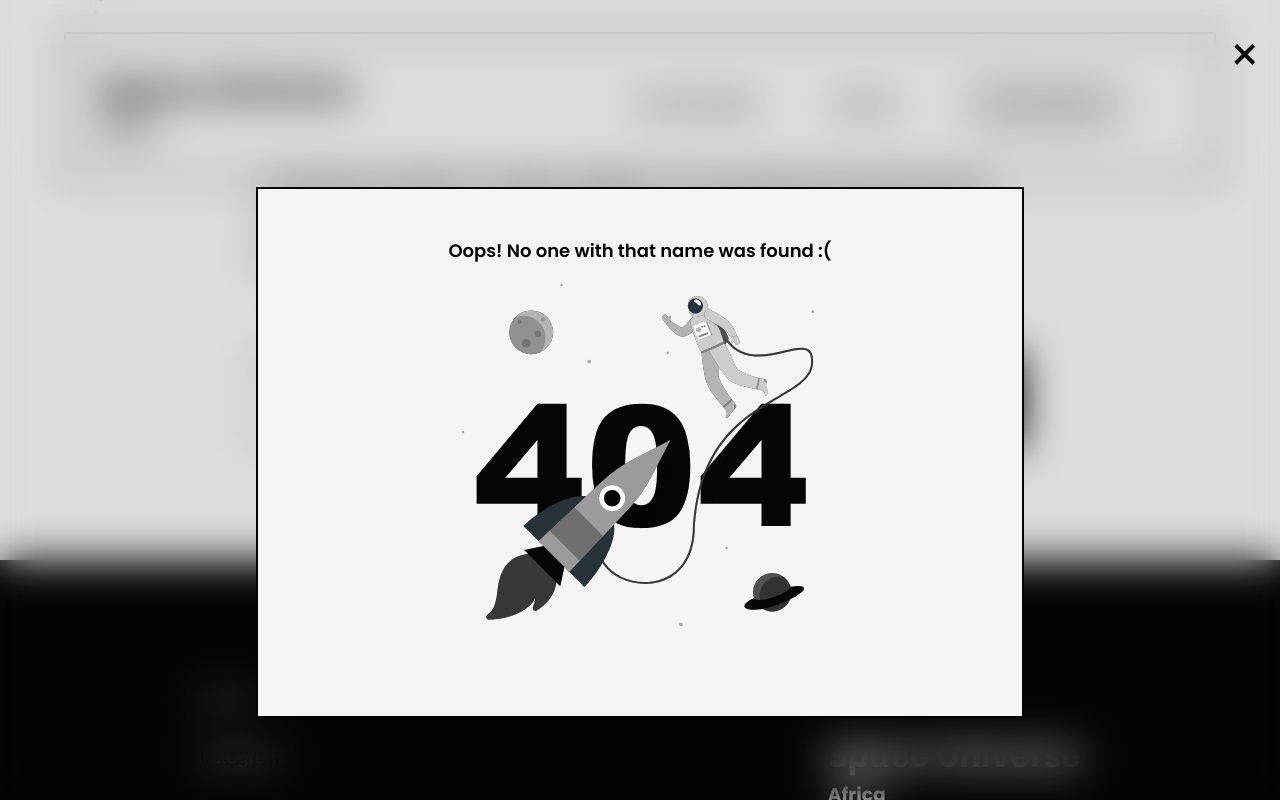
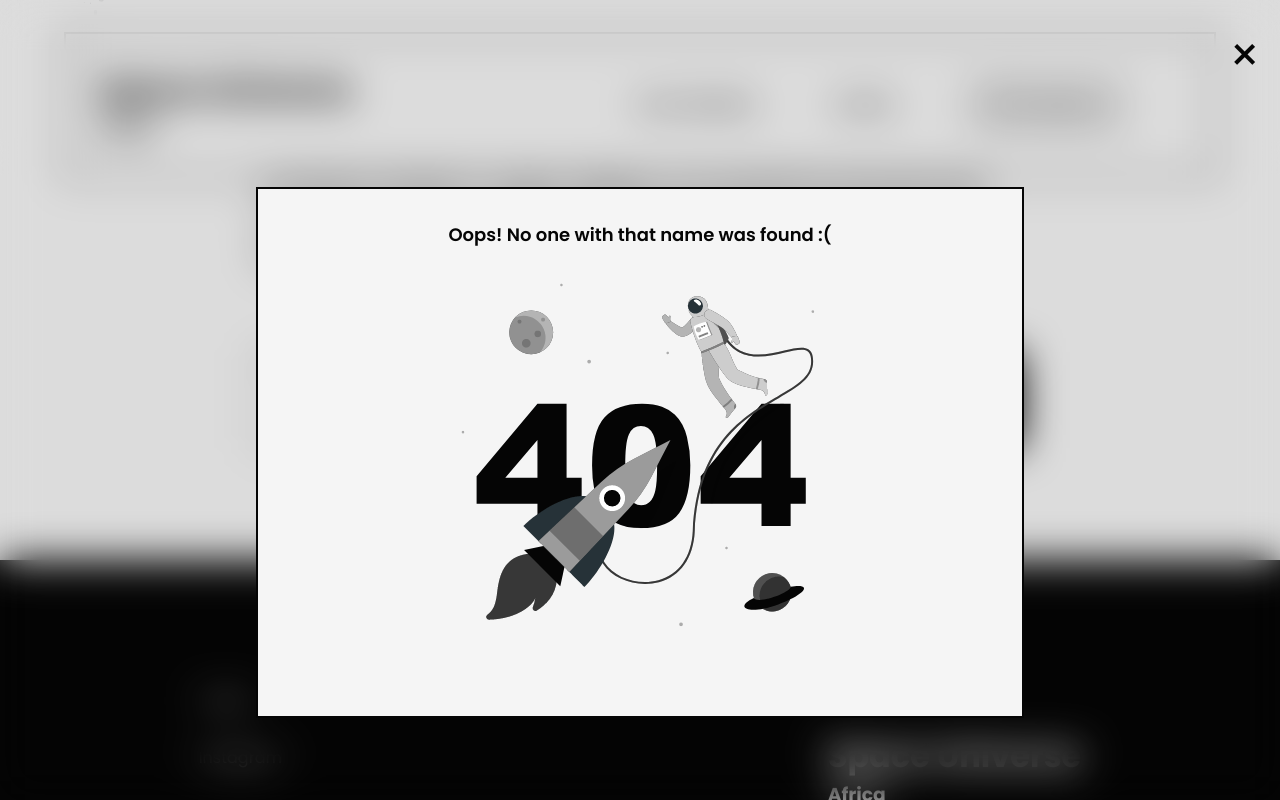
Before and after one commit to Yourgotopyromaniac/worker-registry, a Next.js app: page / in a window 1280 px wide. Both pictures are taken after typing "Sample" into the empty fields and a click on the button "Search". Shown: the part 732-1532 px from the top of the page. Built offline with nearby package versions, Linux system fonts and the light colour scheme.

Commit message:
slight text spacing adjusted

```diff
--- a/src/styles/Home.module.css
+++ b/src/styles/Home.module.css
@@ -292,7 +292,7 @@
   font-size: 18px;
   font-weight: 600;
   position: relative;
-  top: 3rem;
+  top: 2rem;
   width: 70%;
 }
 
```
